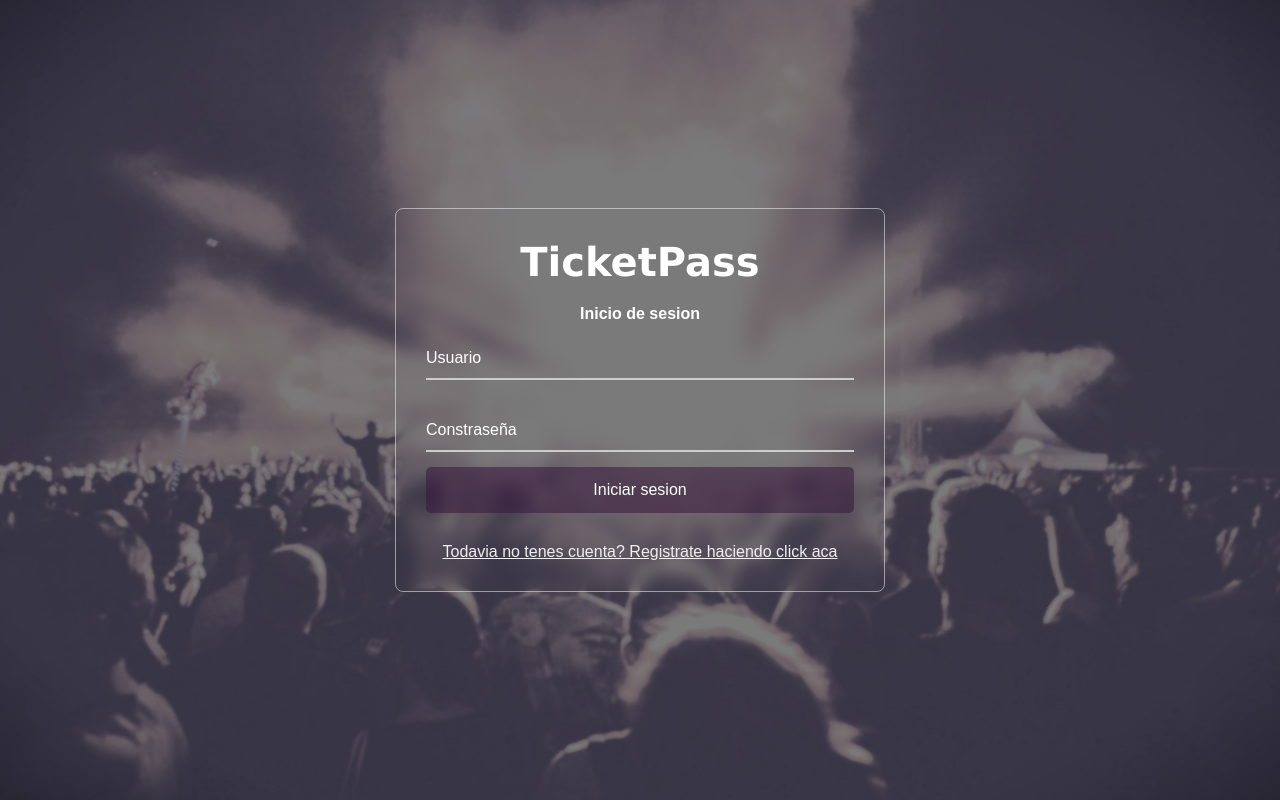
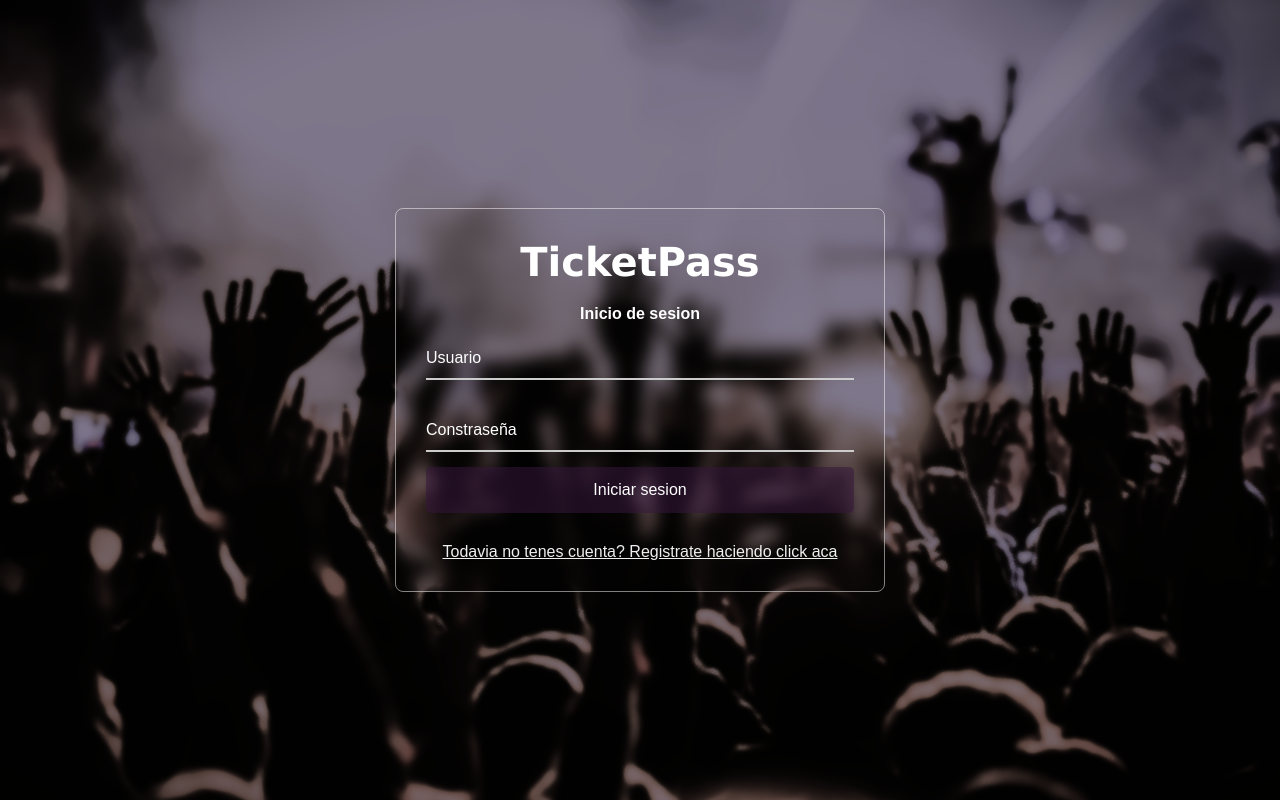
Before and after one commit to JuliMoriis/TicketPass-project, an Angular app: page / in a window 1280 px wide. Built offline with nearby package versions, Linux system fonts and the light colour scheme; no server answers.

Commit message:
fotos bien

```diff
--- a/src/app/pages/inicio-sesion/inicio-sesion.component.css
+++ b/src/app/pages/inicio-sesion/inicio-sesion.component.css
@@ -20,7 +20,7 @@ body::before{
     position: absolute;
     width:100%;
     height:100%;
-    background: url('/img/audiencia-background.jpg'),
+    background: url('/img/background-op2.png'),
     #000;
     background-position: center;
     background-size: cover;
```
